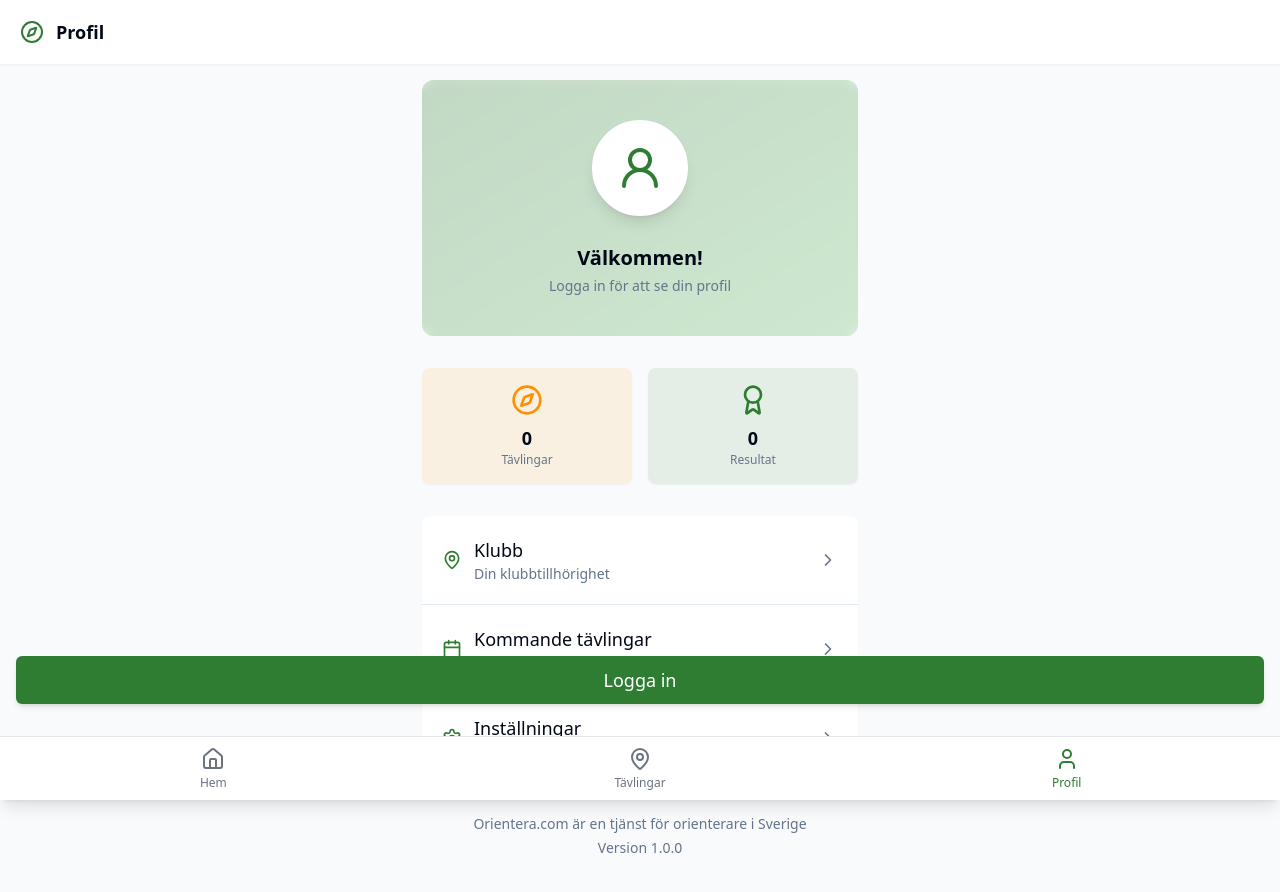
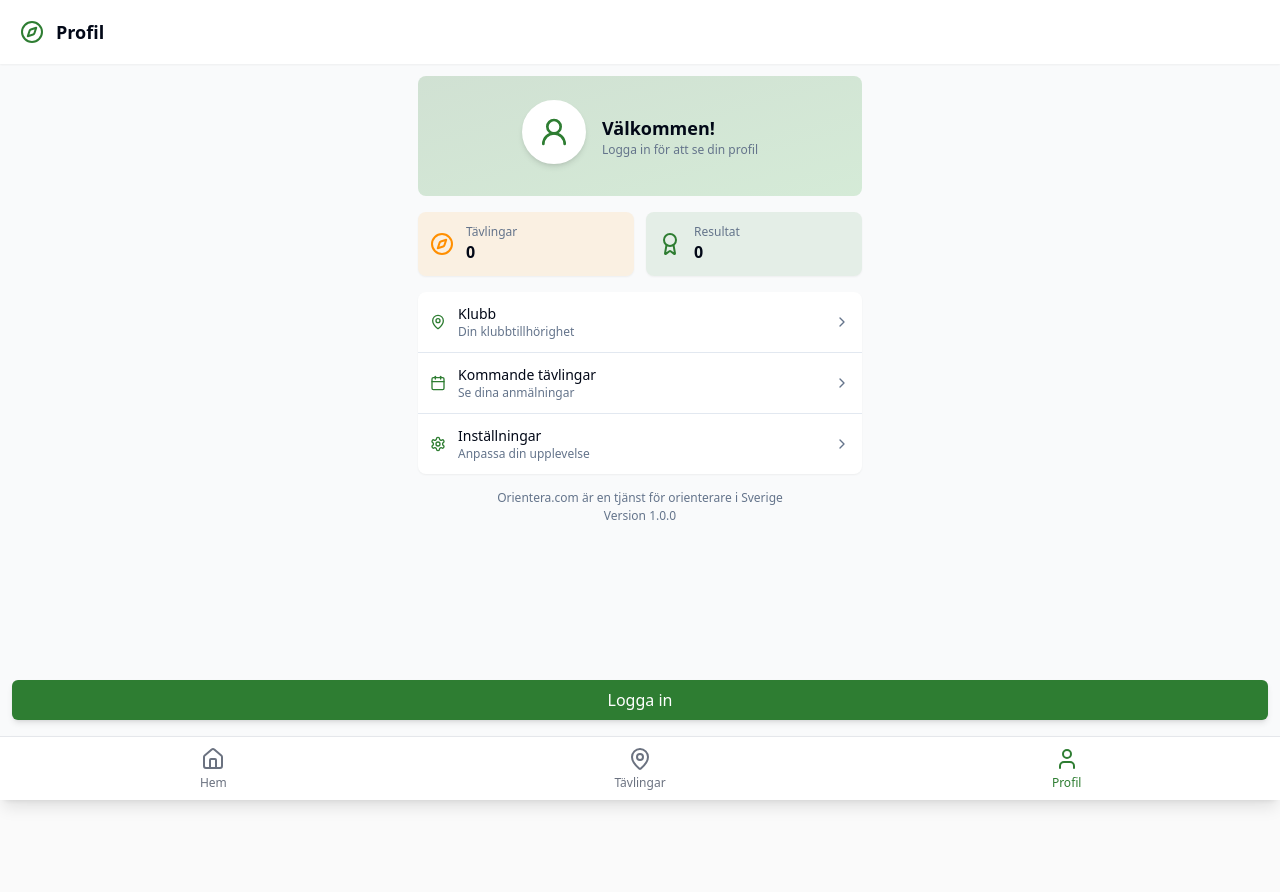
Before and after one commit to runemalm/orientera-mobile, a React (Vite) app: page /profile in a window 1280 px wide. Shown: the top 892 px of the page. After the commit the page ends 800 px from the top, so only its background shows below. Built offline with nearby package versions, Linux system fonts and the light colour scheme.

Commit message:
Refactor: Apply same changes to ProfilePage

```diff
--- a/src/pages/ProfilePage.tsx
+++ b/src/pages/ProfilePage.tsx
@@ -11,93 +11,90 @@ const ProfilePage: React.FC = () => {
 
   return (
     <MobileLayout title="Profil">
-      <div className="p-4 space-y-8">
-        {/* Profile Header with gradient background */}
-        <div className="relative overflow-hidden rounded-xl bg-gradient-to-br from-primary/30 to-accent/40">
-          <div className="absolute inset-0 bg-white/10 backdrop-blur-sm"></div>
-          <div className="relative flex flex-col items-center justify-center py-10 px-4 text-center">
-            <div className="w-24 h-24 bg-white rounded-full shadow-lg flex items-center justify-center mb-4 border-4 border-white">
-              <UserRound className="w-12 h-12 text-primary" />
+      <div className="p-3 space-y-4">
+        {/* Compact Profile Header */}
+        <div className="relative overflow-hidden rounded-lg bg-gradient-to-br from-primary/20 to-accent/30">
+          <div className="relative flex items-center justify-center py-6 px-3">
+            <div className="w-16 h-16 bg-white rounded-full shadow-md flex items-center justify-center mb-2 border-2 border-white">
+              <UserRound className="w-8 h-8 text-primary" />
             </div>
-            <h2 className="text-xl font-bold mt-3">Välkommen!</h2>
-            <p className="text-sm text-muted-foreground mt-1">
+            <div className="ml-4 text-left">
+              <h2 className="text-lg font-semibold">Välkommen!</h2>
+              <p className="text-xs text-muted-foreground">
                 Logga in för att se din profil
               </p>
             </div>
           </div>
+        </div>
 
         {/* Stats Cards */}
-        <div className="grid grid-cols-2 gap-4">
-          <Card className="p-4 bg-secondary/10 border-none shadow-sm">
-            <div className="flex flex-col items-center">
-              <Compass className="h-8 w-8 text-secondary mb-2" />
-              <h3 className="font-semibold">0</h3>
+        <div className="grid grid-cols-2 gap-3">
+          <Card className="p-3 bg-secondary/10 border-none shadow-sm">
+            <div className="flex items-center space-x-3">
+              <Compass className="h-6 w-6 text-secondary" />
+              <div>
                 <p className="text-xs text-muted-foreground">Tävlingar</p>
+                <p className="font-semibold">0</p>
+              </div>
             </div>
           </Card>
 
-          <Card className="p-4 bg-primary/10 border-none shadow-sm">
-            <div className="flex flex-col items-center">
-              <Award className="h-8 w-8 text-primary mb-2" />
-              <h3 className="font-semibold">0</h3>
+          <Card className="p-3 bg-primary/10 border-none shadow-sm">
+            <div className="flex items-center space-x-3">
+              <Award className="h-6 w-6 text-primary" />
+              <div>
                 <p className="text-xs text-muted-foreground">Resultat</p>
+                <p className="font-semibold">0</p>
+              </div>
             </div>
           </Card>
         </div>
 
         {/* Quick Links */}
         <Card className="overflow-hidden border-none shadow-sm divide-y">
-          <div className="p-5 flex items-center justify-between">
+          {[
+            {
+              icon: <MapPin className="text-primary w-4 h-4" />,
+              title: "Klubb",
+              subtitle: "Din klubbtillhörighet"
+            },
+            {
+              icon: <Calendar className="text-primary w-4 h-4" />,
+              title: "Kommande tävlingar",
+              subtitle: "Se dina anmälningar"
+            },
+            {
+              icon: <Settings className="text-primary w-4 h-4" />,
+              title: "Inställningar",
+              subtitle: "Anpassa din upplevelse"
+            }
+          ].map((item, index) => (
+            <div key={index} className="p-3 flex items-center justify-between">
               <div className="flex items-center gap-3">
-              <MapPin className="text-primary w-5 h-5" />
+                {item.icon}
                 <div>
-                <h3 className="font-medium">Klubb</h3>
-                <p className="text-sm text-muted-foreground">
-                  Din klubbtillhörighet
+                  <h3 className="text-sm font-medium">{item.title}</h3>
+                  <p className="text-xs text-muted-foreground">
+                    {item.subtitle}
                   </p>
                 </div>
               </div>
-            <ChevronRight className="text-muted-foreground w-5 h-5" />
+              <ChevronRight className="text-muted-foreground w-4 h-4" />
             </div>
-
-          <div className="p-5 flex items-center justify-between">
-            <div className="flex items-center gap-3">
-              <Calendar className="text-primary w-5 h-5" />
-              <div>
-                <h3 className="font-medium">Kommande tävlingar</h3>
-                <p className="text-sm text-muted-foreground">
-                  Se dina anmälningar
-                </p>
-              </div>
-            </div>
-            <ChevronRight className="text-muted-foreground w-5 h-5" />
-          </div>
-
-          <div className="p-5 flex items-center justify-between">
-            <div className="flex items-center gap-3">
-              <Settings className="text-primary w-5 h-5" />
-              <div>
-                <h3 className="font-medium">Inställningar</h3>
-                <p className="text-sm text-muted-foreground">
-                  Anpassa din upplevelse
-                </p>
-              </div>
-            </div>
-            <ChevronRight className="text-muted-foreground w-5 h-5" />
-          </div>
+          ))}
         </Card>
 
         {/* About text */}
-        <div className="text-center text-sm text-muted-foreground">
+        <div className="text-center text-xs text-muted-foreground">
           <p>Orientera.com är en tjänst för orienterare i Sverige</p>
-          <p className="mt-1">Version 1.0.0</p>
+          <p className="mt-0.5">Version 1.0.0</p>
         </div>
 
         {/* Login Button */}
-        <div className="fixed bottom-24 inset-x-0 px-4">
+        <div className="fixed bottom-20 inset-x-0 px-3">
           <Button
             variant="default"
-            className="w-full py-6 text-lg font-medium shadow-md"
+            className="w-full py-4 text-base font-medium shadow-md"
             onClick={() => setShowWaitlistDialog(true)}
           >
             Logga in
```
Lines whose indentation alone changed are shown as unchanged.
